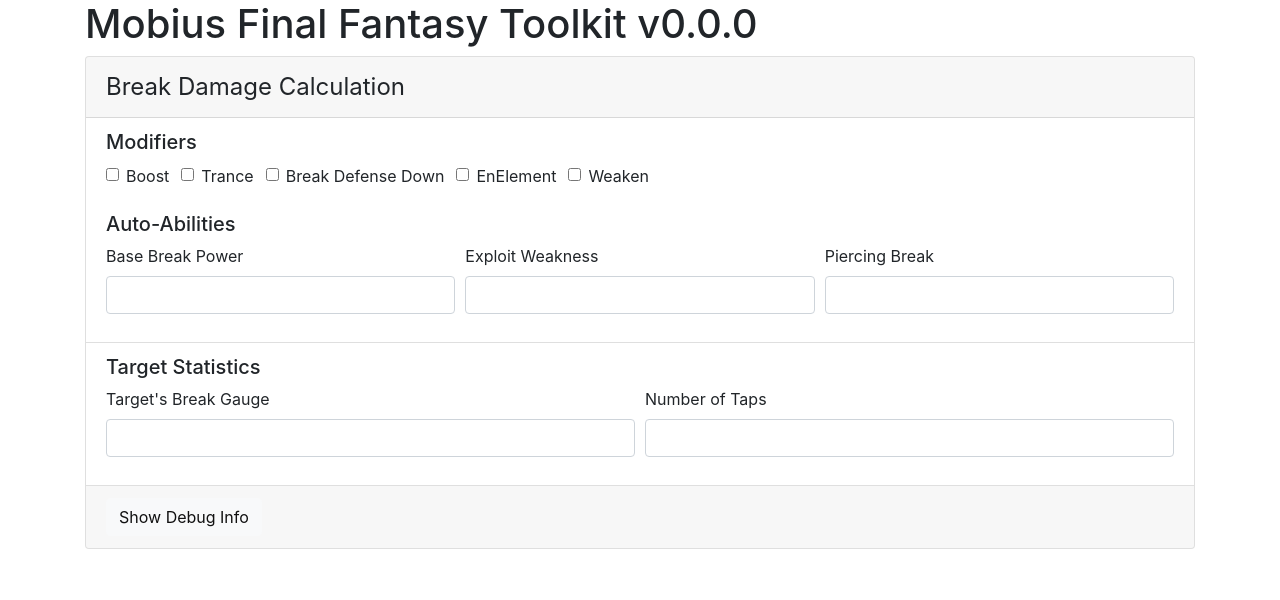
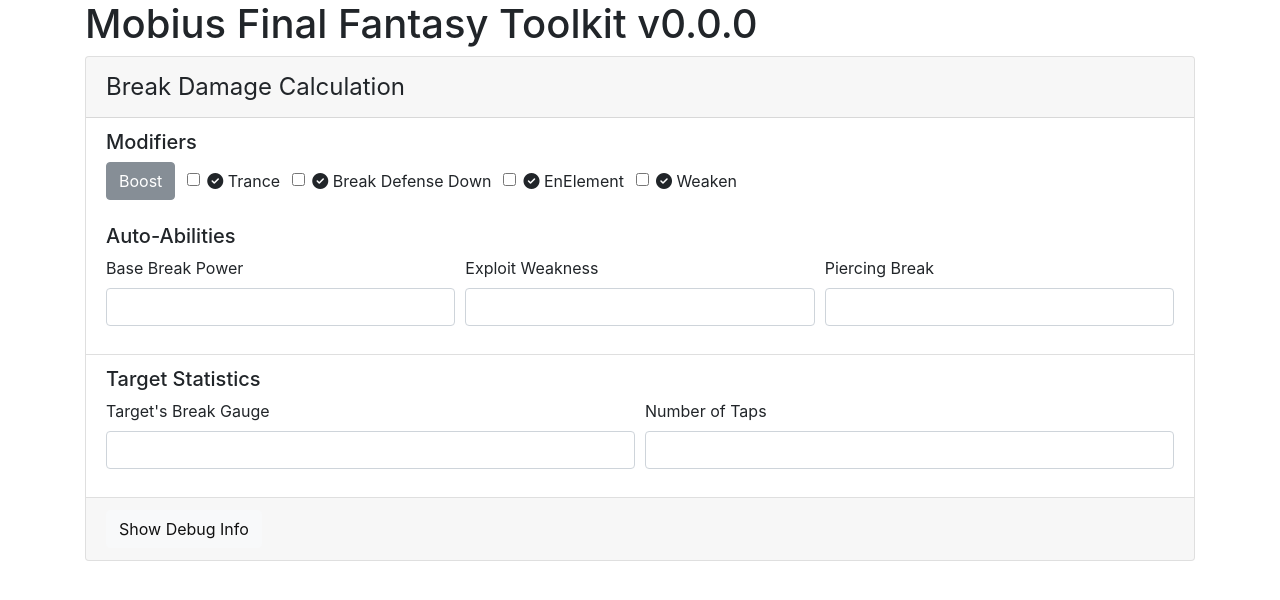
Before and after one commit to mobius-ff-community-tools/toolkit, an Angular app: page / in a window 1280 px wide. Shown: the top 600 px of the page. Built offline with nearby package versions, Linux system fonts and the light colour scheme.

Commit message:
refactor - break-damage-form: Continue refactor
* Refactor service to continue using modifiers
* Refactor checkboxes to use new checkbox-button component

TODO: Change button colors when checkbox is clicked, add ability to
set colors using directive/input

```diff
--- a/src/app/components/break-damage-form/break-damage-form.component.html
+++ b/src/app/components/break-damage-form/break-damage-form.component.html
@@ -4,33 +4,46 @@
         <div class="list-group-item">
             <fieldset class="form-group">
                 <h5>Modifiers</h5>
-                <div class="form-check form-check-inline">
-                    <label class="form-check-label">
-                        <input class="form-check-input" type="checkbox" formControlName="hasBoost" value="" />
+                <app-checkbox-button class="form-check form-check-inline">
+                    <label class="form-check-label" app-checkbox-button-content>
+                        <input class="form-check-input" type="checkbox" [formControl]="breakDamageForm.controls.hasBoost" autocomplete="off" />
+                        Boost
+                    </label>
+                </app-checkbox-button>
+                <!--
+                <div class="form-check form-check-inline" data-toggle="buttons">
+                    <label class="form-check-label btn btn-secondary">
+                        <input class="form-check-input" type="checkbox" formControlName="hasBoost" autocomplete="off" />
+                        <span class="fa fa-check-circle" aria-hidden="true"></span>
                         Boost
                     </label>
                 </div>
+                -->
                 <div class="form-check form-check-inline">
                     <label class="form-check-label">
                         <input class="form-check-input" type="checkbox" formControlName="hasTrance" value="" />
+                        <span class="fa fa-check-circle" aria-hidden="true"></span>
                         Trance
                     </label>
                 </div>
                 <div class="form-check form-check-inline">
                     <label class="form-check-label">
                         <input class="form-check-input" type="checkbox" formControlName="hasBDD" value="" />
+                        <span class="fa fa-check-circle" aria-hidden="true"></span>
                         Break Defense Down
                     </label>
                 </div>
                 <div class="form-check form-check-inline">
                     <label class="form-check-label">
                         <input class="form-check-input" type="checkbox" formControlName="hasEnElement" value="" />
+                        <span class="fa fa-check-circle" aria-hidden="true"></span>
                         EnElement
                     </label>
                 </div>
                 <div class="form-check form-check-inline">
                     <label class="form-check-label">
                         <input class="form-check-input" type="checkbox" formControlName="hasWeaken" value="" />
+                        <span class="fa fa-check-circle" aria-hidden="true"></span>
                         Weaken
                     </label>
                 </div>
--- /dev/null
+++ b/src/app/components/checkbox-button/checkbox-button.component.css
@@ -0,0 +1,11 @@
+.btn:not([disabled]):not(.disabled).active {
+    background-color: #F00;
+}
+
+:host /deep/ .btn span.fa {
+    display: none;
+}
+
+:host /deep/ .btn.active span.fa {
+    display: inline;
+}
--- /dev/null
+++ b/src/app/components/checkbox-button/checkbox-button.component.html
@@ -0,0 +1 @@
+<ng-content select="[app-checkbox-button-content]"></ng-content>
--- /dev/null
+++ b/src/app/components/checkbox-button/checkbox-button.component.ts
@@ -0,0 +1,41 @@
+import { AfterContentInit, Component, ContentChild, Directive, ElementRef, HostBinding, Renderer2 } from '@angular/core';
+import { inspect } from 'util';
+
+@Directive({
+    selector: '[app-checkbox-button-content], [appCheckboxButtonContent]'
+})
+export class CheckboxButtonContentDirective {
+    @HostBinding('class') classes = 'btn btn-secondary';
+
+    constructor(public element: ElementRef) {}
+}
+
+@Component({
+    selector: 'app-checkbox-button',
+    templateUrl: './checkbox-button.component.html',
+    styleUrls: ['./checkbox-button.component.css'],
+})
+export class CheckboxButtonComponent implements AfterContentInit {
+    @HostBinding('attr.data-toggle') toggle = 'buttons';
+
+    @ContentChild(CheckboxButtonContentDirective)
+    label: CheckboxButtonContentDirective;
+
+    constructor(private renderer: Renderer2) {}
+
+    ngAfterContentInit() {
+        console.log('CheckboxButtonComponent#ngAfterContentInit');
+        console.log(`\tlabel: ${inspect(this.label)}`)
+        this.renderer.addClass(this.label.element.nativeElement, 'btn');
+        this.renderer.addClass(this.label.element.nativeElement, 'btn-secondary');
+        const icon = this.createIcon();
+        this.renderer.insertBefore(this.label.element.nativeElement, icon, this.label.element.nativeElement.firstChild);
+    }
+
+    private createIcon(kind = 'fa-check-circle'): any {
+        const icon = this.renderer.createElement('span');
+        this.renderer.addClass(icon, 'fa');
+        this.renderer.addClass(icon, kind);
+        return icon;
+    }
+}
--- /dev/null
+++ b/src/app/components/checkbox-button/index.ts
@@ -0,0 +1 @@
+export * from './checkbox-button.component';
--- a/src/app/services/modifier-calculation.service.ts
+++ b/src/app/services/modifier-calculation.service.ts
@@ -18,7 +18,8 @@
             ModifierTrait.Boon,
             ModifierTrait.Fractal,
             ModifierTrait.Imbue,
-            ModifierTrait.Weakness];
+            ModifierTrait.Weakness
+        ];
     }
 
     calculateBreakDamage(source: Observable<Modifier[]> | Modifier[]): Observable<number> | number {
--- a/src/index.html
+++ b/src/index.html
@@ -8,6 +8,7 @@
   <meta name="viewport" content="width=device-width, initial-scale=1, shrink-to-fit=no">
   <link rel="icon" type="image/x-icon" href="favicon.ico">
   <link rel="stylesheet" href="https://maxcdn.bootstrapcdn.com/bootstrap/4.0.0-beta.2/css/bootstrap.min.css" integrity="sha384-PsH8R72JQ3SOdhVi3uxftmaW6Vc51MKb0q5P2rRUpPvrszuE4W1povHYgTpBfshb" crossorigin="anonymous">
+  <script src="https://use.fontawesome.com/08ceec9b8f.js"></script>
 </head>
 <body>
   <app-root>Loading...</app-root>
```
Also changed, not shown: src/app/app.module.ts (+5 -2 lines), 1 other file (tests, documents, lock files or other folders).
